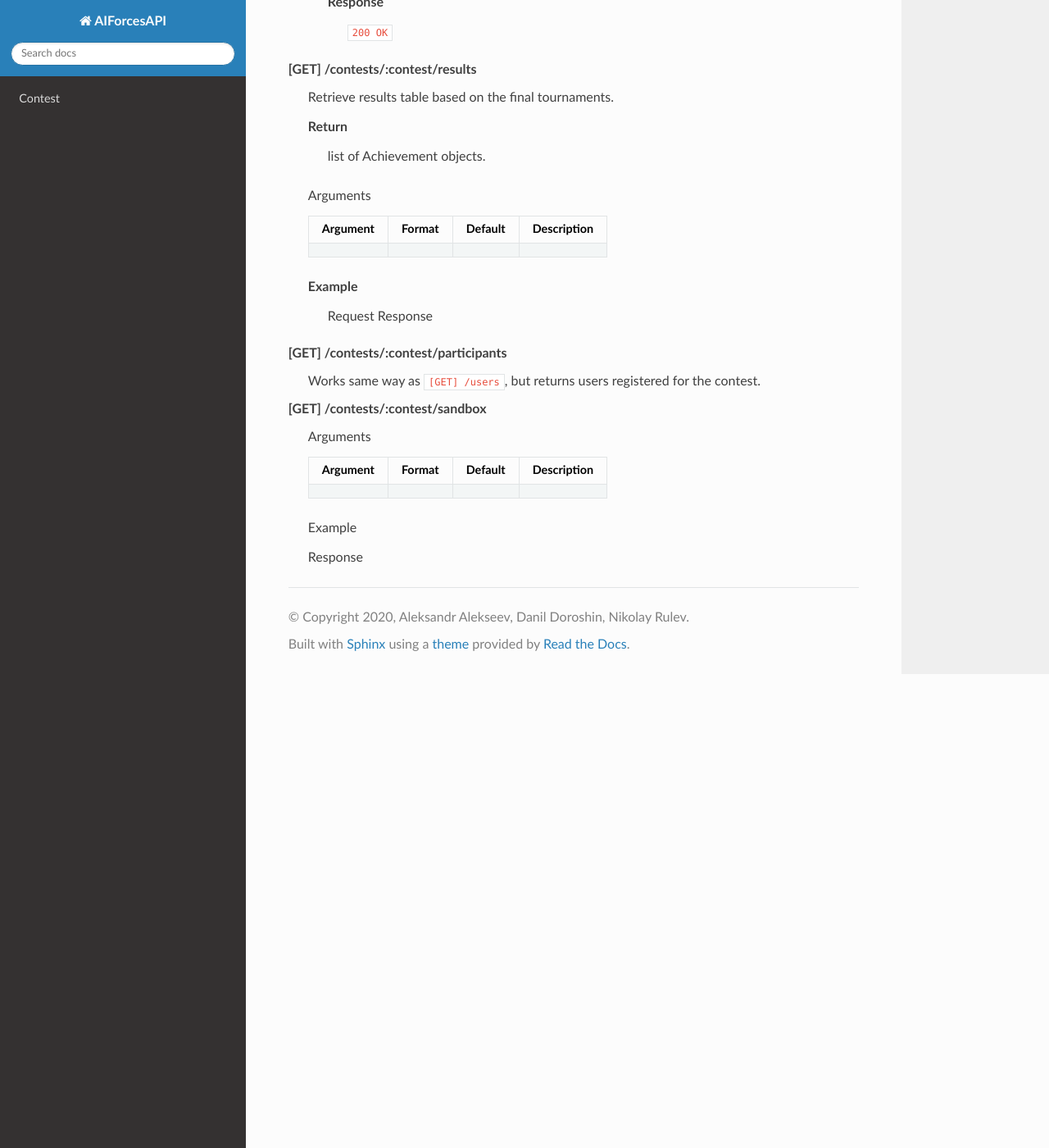
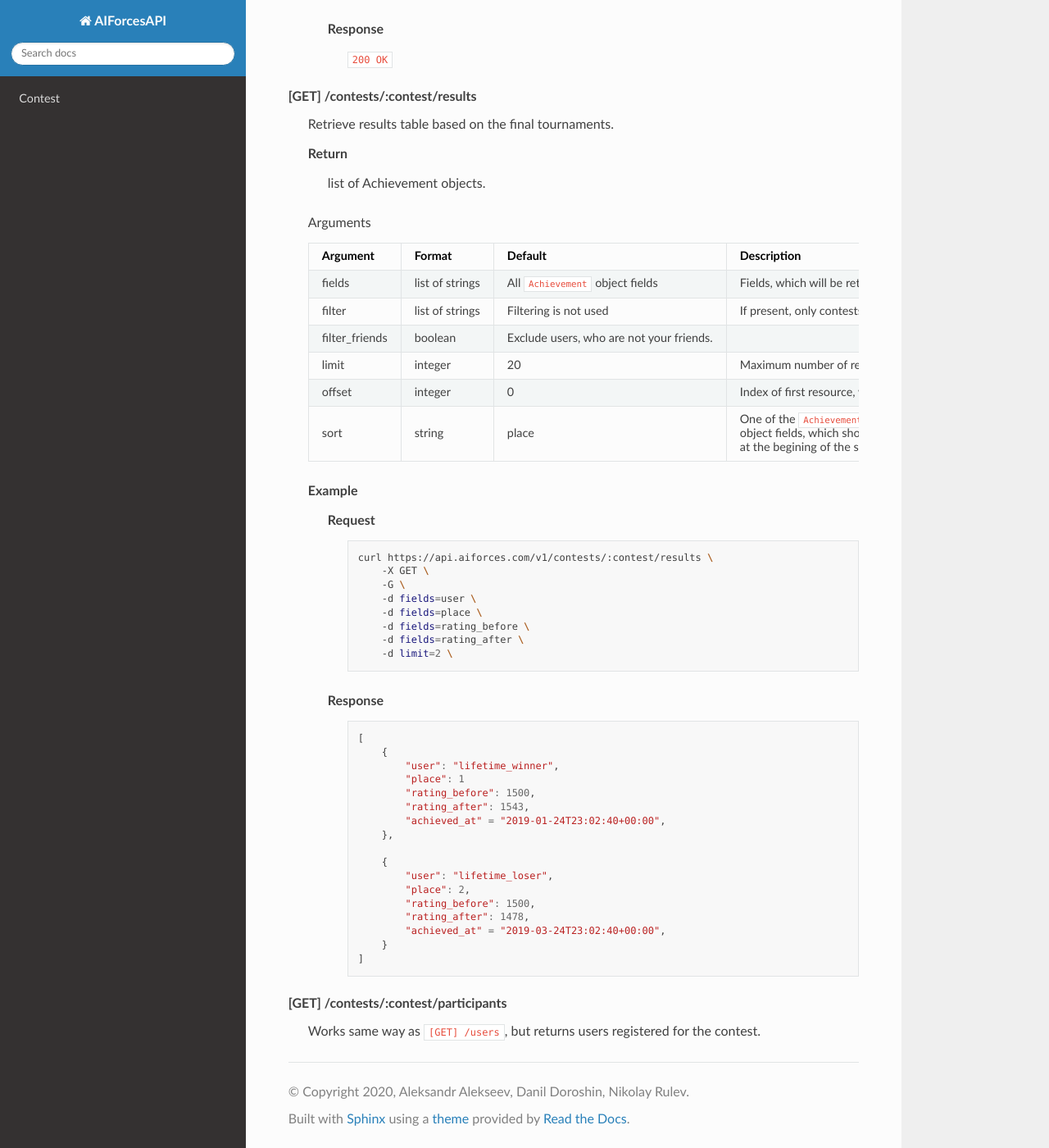
Before and after one commit to AIForces/AIForcesAPI, a Sphinx documentation site: the page built from docs/source/contest.rst, in a window 1280 px wide and 1400 px high, scrolled down 3753 px. Shown: the whole window at 82% size. Built offline with Sphinx 7.4.7 and the Read the Docs theme 2.0.0, drawn with Linux system fonts in a browser that asks for light colours; some of the changed text lies outside the part shown.

Commit message:
Added result table and filtering

```diff
--- a/docs/source/contest.rst
+++ b/docs/source/contest.rst
@@ -14,6 +14,7 @@ Contest API provides you with all the info availiable about the past, current an
 
             show_hidden, boolean, false, "If set to true by non-admin, Forbidden error is returned. Admins can view all the contests."
             fields, "list of strings", "All ``Contest`` object fields", "Fields, which will be retrieved. Must be a subset of ``Contest`` object fields"
+            filter, "list of strings", "Filtering is not used", "If present, only contests with given identifiers will be in the response."
             limit, integer, 20, "Maximum number of recources, which will be returned."
             offset, integer, 0, "Index of first resource, which should be returned (used for pagination)."
             sort, string, "-start_time", "One of the ``Contest`` object fields, which should be used for sorting the items. Order is **ascending**, to reverse the order, use ``-`` at the begining of the string."
@@ -187,23 +188,45 @@ Contest API provides you with all the info availiable about the past, current an
     .. csv-table::
         :header: "Argument", "Format", "Default", "Description"
 
-        , , ,
+        fields, "list of strings", "All ``Achievement`` object fields", "Fields, which will be retrieved. Must be a subset of ``Achievement`` object fields"
+        filter, "list of strings", "Filtering is not used", "If present, only contests with given identifiers will be in the response."
+        filter_friends, "boolean", "Exclude users, who are not your friends."
+        limit, integer, 20, "Maximum number of resources, which will be returned."
+        offset, integer, 0, "Index of first resource, which should be returned (used for pagination)."
+        sort, string, "place", "One of the ``Achievement`` object fields, which should be used for sorting the items. Order is **ascending**, to reverse the order, use ``-`` at the begining of the string."
 
     Example
         Request
+            .. code-block:: bash
+
+                curl https://api.aiforces.com/v1/contests/:contest/results \
+                    -X GET \
+                    -G \
+                    -d fields=user \
+                    -d fields=place \
+                    -d fields=rating_before \
+                    -d fields=rating_after \
+                    -d limit=2 \
         Response
+            .. code-block:: js
+
+                [
+                    {
+                        "user": "lifetime_winner",
+                        "place": 1
+                        "rating_before": 1500,
+                        "rating_after": 1543,
+                        "achieved_at" = "2019-01-24T23:02:40+00:00",
+                    },
+
+                    {
+                        "user": "lifetime_loser",
+                        "place": 2,
+                        "rating_before": 1500,
+                        "rating_after": 1478,
+                        "achieved_at" = "2019-03-24T23:02:40+00:00",
+                    }
+                ]
 
 [GET] /contests/:contest/participants
     Works same way as ``[GET] /users``, but returns users registered for the contest.
-
-[GET] /contests/:contest/sandbox
-    Arguments
-
-    .. csv-table::
-        :header: "Argument", "Format", "Default", "Description"
-
-        , , ,
-
-    Example
-
-    Response
```
